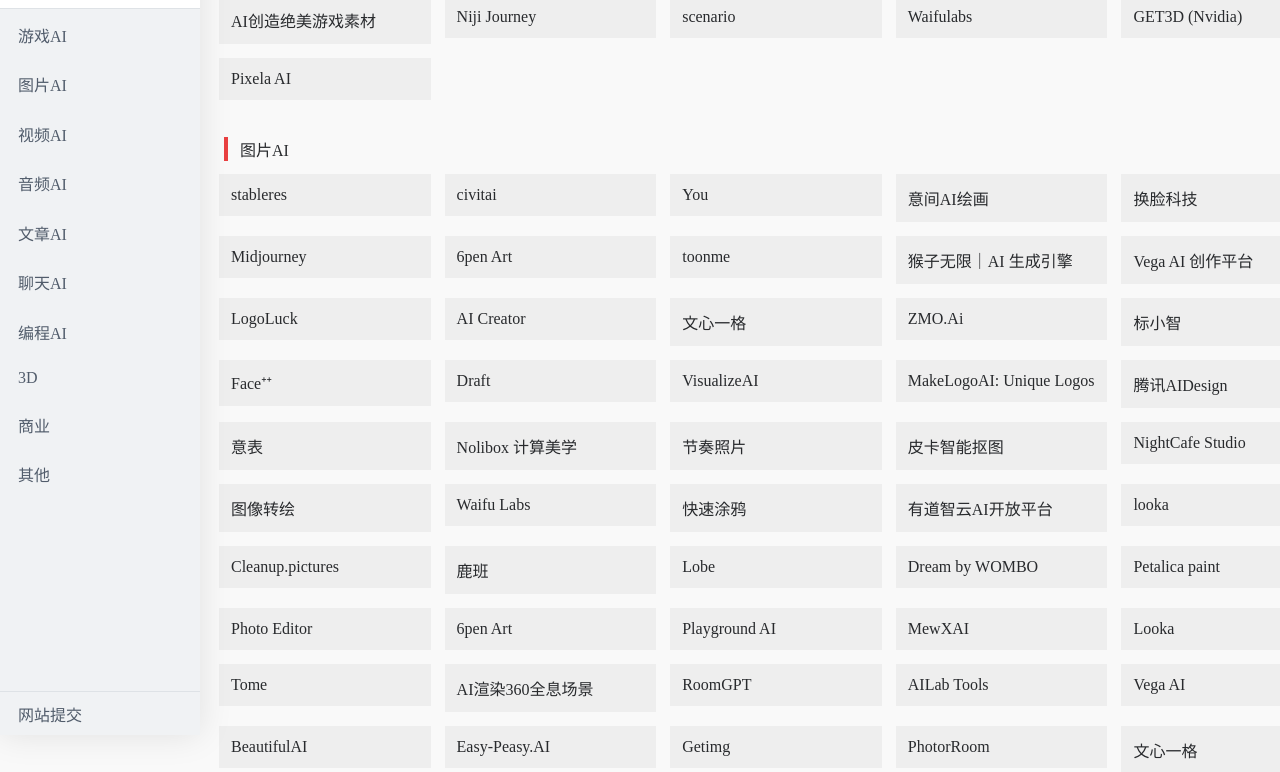
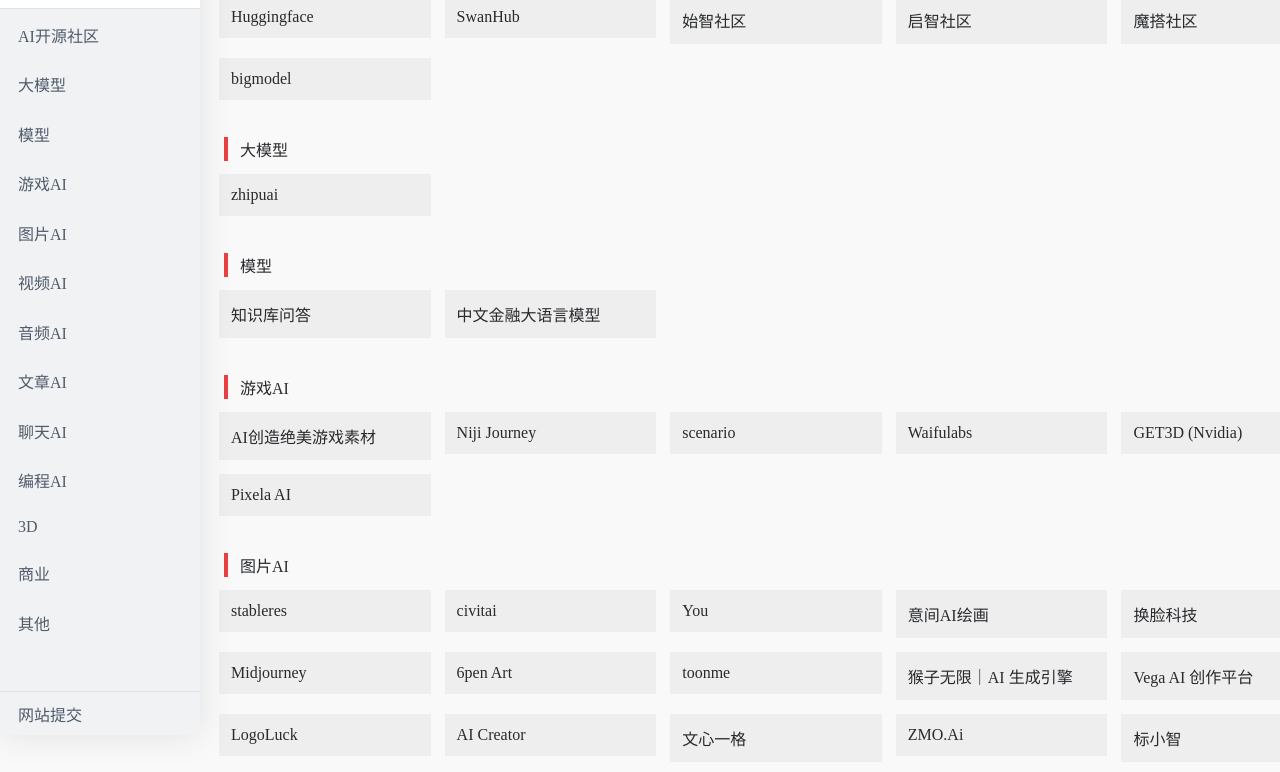
Before and after one commit to stbui/link, a website: page html/ai.html in a window 1280 px wide. Shown: the part 65-837 px from the top of the page. Drawn offline with Linux system fonts and the light colour scheme.

Commit message:
chore: publish

```diff
--- a/html/ai.html
+++ b/html/ai.html
@@ -194,6 +194,15 @@
             <div class="sidebar-menu-inner">
               <ul>
                 <li class="sidebar-item">
+                  <a href="#AI开源社区"><span>AI开源社区</span></a>
+                </li>
+                <li class="sidebar-item">
+                  <a href="#大模型"><span>大模型</span></a>
+                </li>
+                <li class="sidebar-item">
+                  <a href="#模型"><span>模型</span></a>
+                </li>
+                <li class="sidebar-item">
                   <a href="#游戏AI"><span>游戏AI</span></a>
                 </li>
                 <li class="sidebar-item">
@@ -244,6 +253,18 @@
         <div class="header-nav"></div>
         <div class="content">
           <div class="flex">
+            <div id="AI开源社区" class="column"><a class="card" href="#AI开源社区" title="AI开源社区" target="_self"><div class="card-body">AI开源社区</div></a></div>
+            <div id="Huggingface" class="flex-item"><a class="card" href="https://huggingface.co/" title="Huggingface" target="_blank"><div class="card-body">Huggingface</div></a></div>
+            <div id="SwanHub" class="flex-item"><a class="card" href="https://swanhub.co/" title="SwanHub" target="_blank"><div class="card-body">SwanHub</div></a></div>
+            <div id="始智社区" class="flex-item"><a class="card" href="https://wisemodel.cn/" title="始智社区" target="_blank"><div class="card-body">始智社区</div></a></div>
+            <div id="启智社区" class="flex-item"><a class="card" href="https://openi.org.cn/" title="启智社区" target="_blank"><div class="card-body">启智社区</div></a></div>
+            <div id="魔搭社区" class="flex-item"><a class="card" href="https://modelscope.cn/" title="魔搭社区" target="_blank"><div class="card-body">魔搭社区</div></a></div>
+            <div id="bigmodel" class="flex-item"><a class="card" href="https://open.bigmodel.cn/" title="bigmodel" target="_blank"><div class="card-body">bigmodel</div></a></div>
+            <div id="大模型" class="column"><a class="card" href="#大模型" title="大模型" target="_self"><div class="card-body">大模型</div></a></div>
+            <div id="zhipuai" class="flex-item"><a class="card" href="https://www.zhipuai.cn/" title="zhipuai" target="_blank"><div class="card-body">zhipuai</div></a></div>
+            <div id="模型" class="column"><a class="card" href="#模型" title="模型" target="_self"><div class="card-body">模型</div></a></div>
+            <div id="知识库问答" class="flex-item"><a class="card" href="https://github.com/chatchat-space/Langchain-Chatchat" title="知识库问答" target="_blank"><div class="card-body">知识库问答</div></a></div>
+            <div id="中文金融大语言模型" class="flex-item"><a class="card" href="https://github.com/FudanDISC/DISC-FinLLM" title="中文金融大语言模型" target="_blank"><div class="card-body">中文金融大语言模型</div></a></div>
             <div id="游戏AI" class="column"><a class="card" href="#游戏AI" title="游戏AI" target="_self"><div class="card-body">游戏AI</div></a></div>
             <div id="AI创造绝美游戏素材" class="flex-item"><a class="card" href="https://leonardo.ai" title="AI创造绝美游戏素材" target="_blank"><div class="card-body">AI创造绝美游戏素材</div></a></div>
             <div id="Niji Journey" class="flex-item"><a class="card" href="https://nijijourney.com/zh" title="Niji Journey" target="_blank"><div class="card-body">Niji Journey</div></a></div>
```
